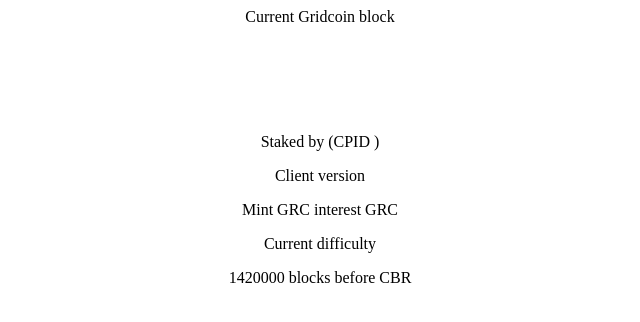
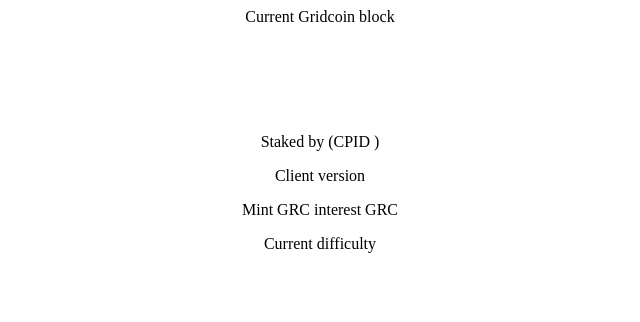
Before and after one commit to sau412/gridcoin_current_block, a PHP site: page / in a window 1280 px wide. Shown: the top 322 px of the page, without its empty margins (320-960 px from the left). Run offline with PHP 8.4, Linux system fonts and the light colour scheme; data that the repository does not hold is empty.

Commit message:
Latest version with var_dump

```diff
--- a/index.php
+++ b/index.php
@@ -1,15 +1,16 @@
 <?php
+// Gridcoinresearch show current block
 require_once("settings.php");
 
 // Send query to gridcoin client
 function grc_rpc_send_query($query) {
         global $grc_rpc_host,$grc_rpc_port,$grc_rpc_login,$grc_rpc_password;
         $ch=curl_init("http://$grc_rpc_host:$grc_rpc_port");
-
+//echo "http://$grc_rpc_host:$grc_rpc_port\n";
         curl_setopt($ch,CURLOPT_RETURNTRANSFER,TRUE);
         curl_setopt($ch,CURLOPT_POST,TRUE);
         curl_setopt($ch,CURLOPT_USERPWD,"$grc_rpc_login:$grc_rpc_password");
-
+//echo "$grc_rpc_login:$grc_rpc_password\n";
         curl_setopt($ch, CURLOPT_POSTFIELDS,$query);
         $result=curl_exec($ch);
         curl_close($ch);
@@ -38,11 +39,16 @@ function grc_rpc_block($hash) {
         return $data->result;
 }
 
+
+
+// Get balance
 $info=grc_rpc_get_info();
 $block=$info->blocks;
 $difficulty=$info->difficulty->{"proof-of-stake"};
 $blockhash_info=grc_rpc_block_hash($block);
 
+//$blockhash=$blockhash_info->hash;
+//var_dump($blockhash_info);
 $blockinfo=grc_rpc_block($blockhash_info);
 
 $address=$blockinfo->GRCAddress;
@@ -52,15 +58,11 @@ $mint=$blockinfo->mint;
 $interest=$blockinfo->Interest;
 //var_dump($blockinfo);
 
-$remain=1420000-$block;
-if($remain<=0) $remain_str="<p>CBR already activated</p>";
-else $remain_str="<p>$remain blocks before CBR</p>";
 echo <<<_END
 <center style='valign:middle;'>
 <p>Current Gridcoin block</p>
 <h1 style='font-size:1000%'>$block</h1>
 <p>Staked by <b>$address</b> (CPID <b>$cpid</b>)</p><p>Client version <b>$version</b></p><p>Mint <b>$mint</b> GRC interest <b>$interest</b> GRC</p><p>Current difficulty <b>$difficulty</b></p>
-$remain_str
 </center>
 <script>
 setTimeout(function() {
--- a/settings.php
+++ b/settings.php
@@ -4,5 +4,5 @@ $grc_rpc_host="";
 $grc_rpc_port="";
 $grc_rpc_login="";
 $grc_rpc_password="";
-$grc_rpc_wallet_passphrase="";
+
 ?>
```
